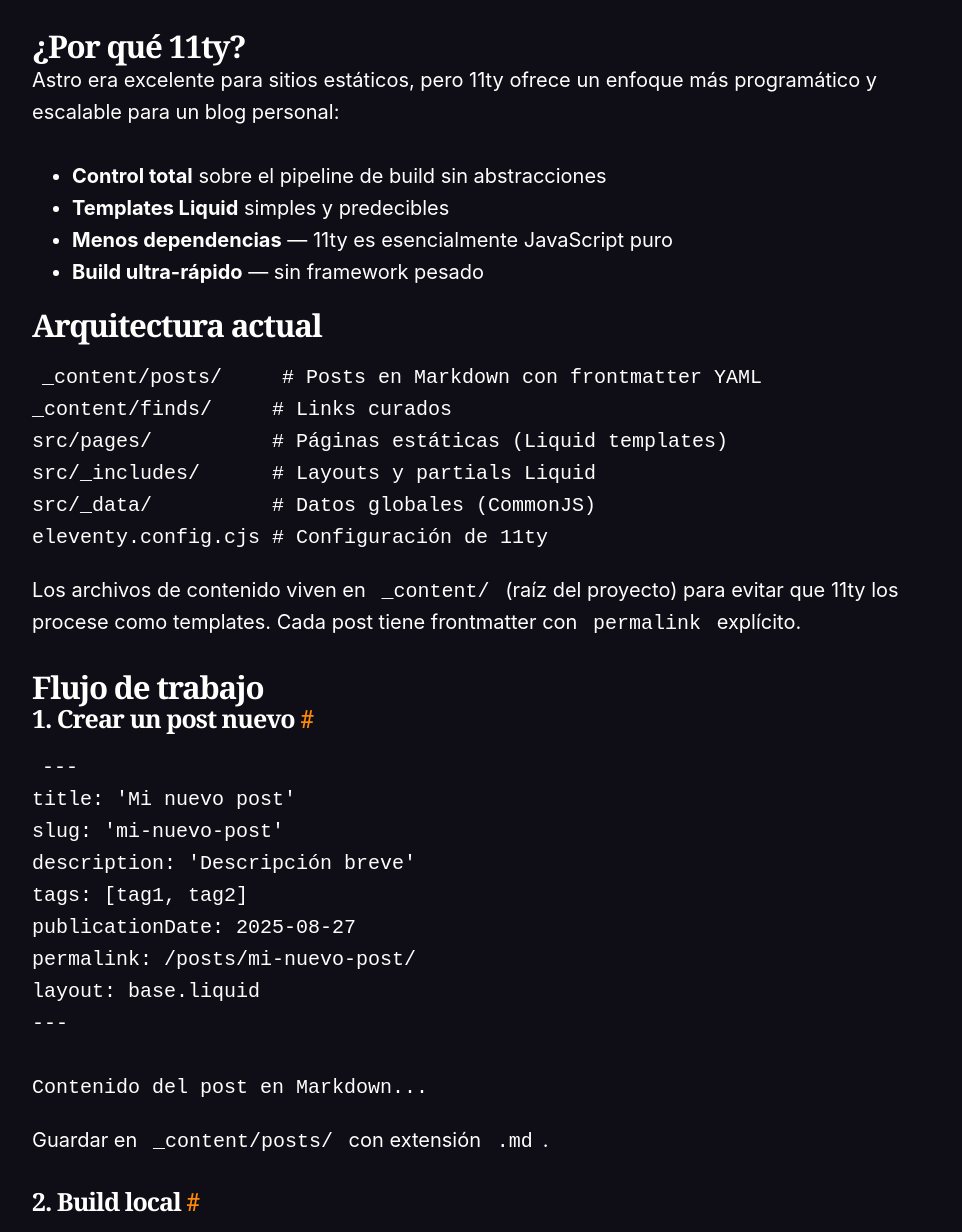
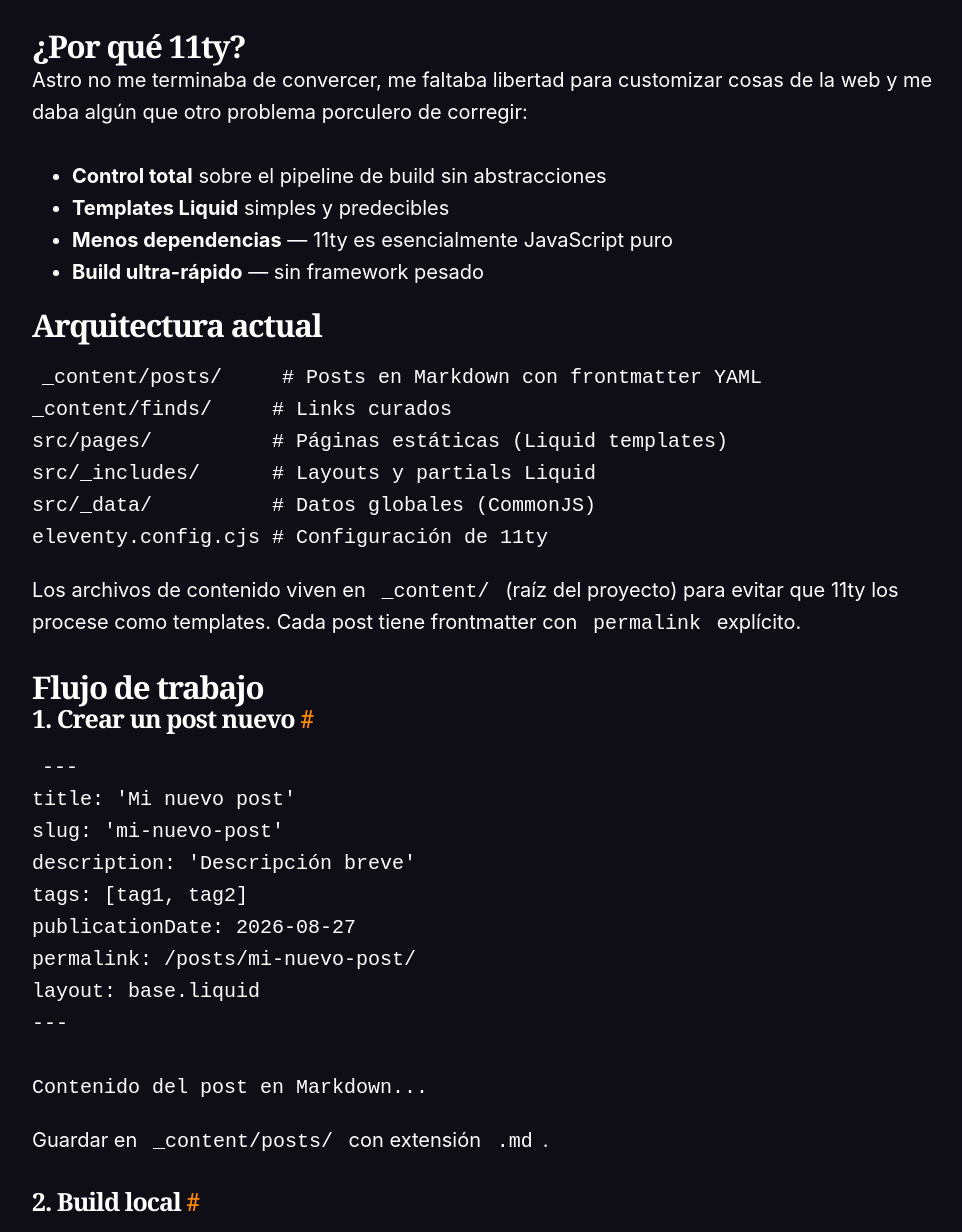
Before and after one commit to ismapolis/polis-blog, an Eleventy site: page _content/posts/blog-migration-11ty.md in a window 1280 px wide. Shown: the part 380-1612 px from the top of the page, without its empty margins (140-1102 px from the left). Built offline with nearby package versions, Linux system fonts and the light colour scheme; Eleventy itself is replaced by a stand-in of ours; code samples lack their colours; files that its build step writes are made by us from their sources.

Commit message:
feat: nuevo post y correcion al antiguo

```diff
--- a/_content/posts/blog-migration-11ty.md
+++ b/_content/posts/blog-migration-11ty.md
@@ -3,7 +3,7 @@
 slug: 'blog-migration-11ty'
 description: 'Migración del blog de Astro a 11ty v3. Documentación de la nueva arquitectura y flujo de trabajo.'
 tags: [blog, devops]
-publicationDate: 2025-08-27
+publicationDate: 2026-08-27
 permalink: /posts/blog-migration-11ty/
 layout: base.liquid
 ---
@@ -14,7 +14,7 @@
 
 ## ¿Por qué 11ty?
 
-Astro era excelente para sitios estáticos, pero 11ty ofrece un enfoque más programático y escalable para un blog personal:
+Astro no me terminaba de convercer, me faltaba libertad para customizar cosas de la web y me daba algún que otro problema porculero de corregir:
 
 - **Control total** sobre el pipeline de build sin abstracciones
 - **Templates Liquid** simples y predecibles
@@ -44,7 +44,7 @@
 slug: 'mi-nuevo-post'
 description: 'Descripción breve'
 tags: [tag1, tag2]
-publicationDate: 2025-08-27
+publicationDate: 2026-08-27
 permalink: /posts/mi-nuevo-post/
 layout: base.liquid
 ---
```
